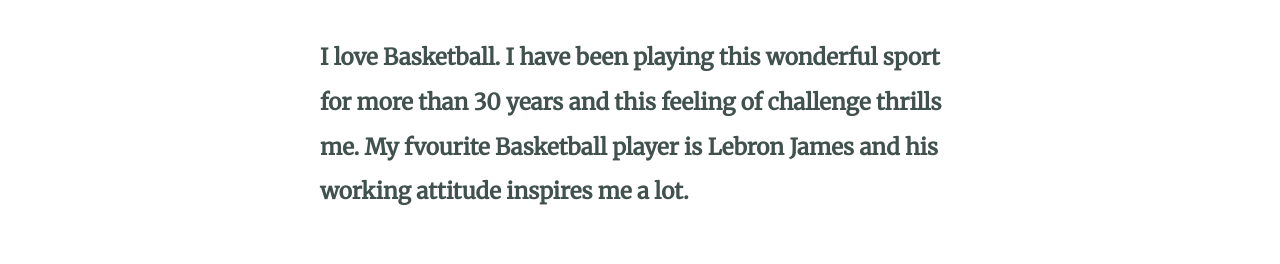
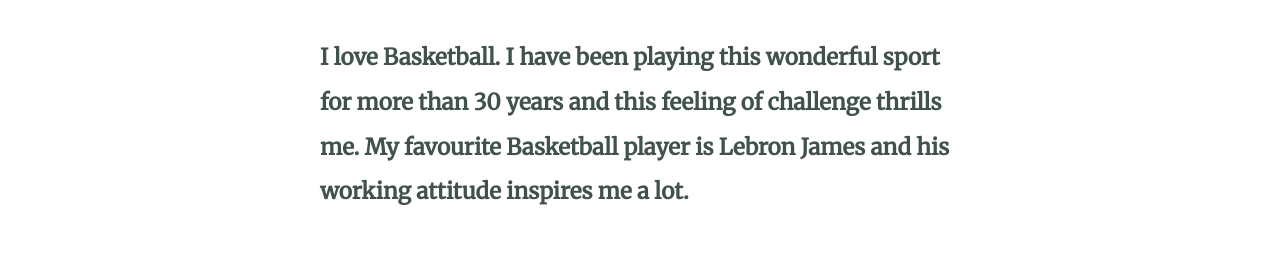
Before and after one commit to MaxMarzo/cv, a plain HTML site: page index.html in a window 1280 px wide. Shown: the part 2420-2684 px from the top of the page. Drawn offline with Linux system fonts and the light colour scheme.

Commit message:
Update index.html

```diff
--- a/index.html
+++ b/index.html
@@ -38,7 +38,7 @@
           <img class="basketball-img" src="https://media.giphy.com/media/kaGzWj566ajzVjRDyA/giphy.gif" alt="basketball">
           <h3>Passionate Basketball Player</h3>
           <p>I love Basketball. I have been playing this wonderful sport for more than 30 years and this feeling of challenge thrills me.
-            My fvourite Basketball player is Lebron James and his working attitude inspires me a lot.</p>
+            My favourite Basketball player is Lebron James and his working attitude inspires me a lot.</p>
         </div>
       </div>
       <hr>
```
